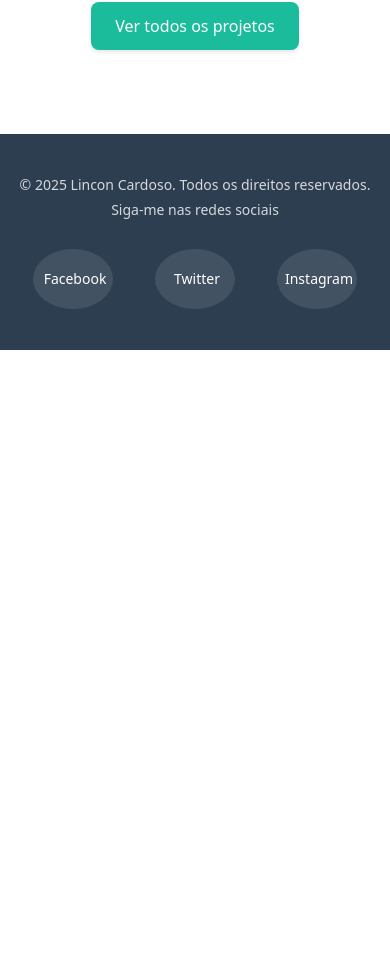
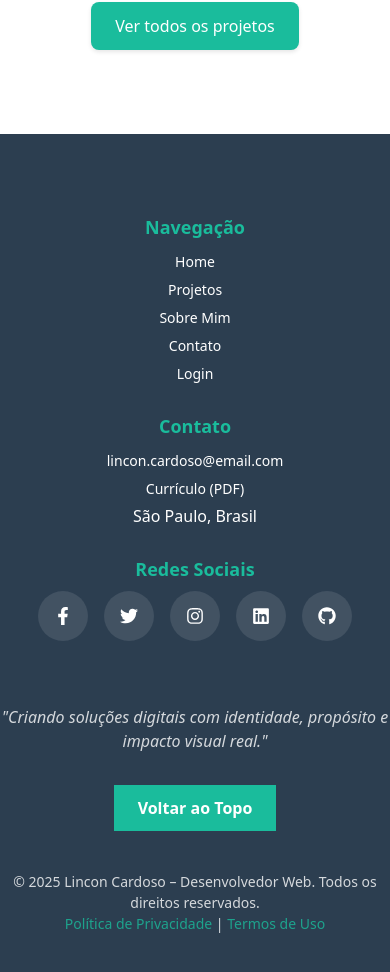
Before and after one commit to lincon-cardoso/meu-portifolio, a Next.js app: page / in a window 390 px wide. Shown: the part 2418-3390 px from the top of the page. Before the commit the page ends 2768 px from the top, so only its background shows below. Built offline with nearby package versions, Linux system fonts and the light colour scheme.

Commit message:
refatora o rodapé para incluir navegação, informações de contato e redes sociais, melhora a responsividade e adiciona estilo ao layout

```diff
--- a/src/components/layout/Rodape.tsx
+++ b/src/components/layout/Rodape.tsx
@@ -1,24 +1,68 @@
 "use client";
+import Link from "next/link";
+import { FaFacebookF, FaTwitter, FaInstagram, FaLinkedin, FaGithub } from "react-icons/fa";
 
 export default function Rodape() {
   return (
-    <footer className="fade-in">
+    <footer className="footer fade-in">
       <div className="footer-container">
-        <p className="footer-text">
-          &copy; 2025 Lincon Cardoso. Todos os direitos reservados.
+        {/* Coluna 1: Navegação */}
+        <div className="footer-column">
+          <h3>Navegação</h3>
+          <ul>
+            <li><Link href="/">Home</Link></li>
+            <li><Link href="/meuProjetos">Projetos</Link></li>
+            <li><Link href="/sobre">Sobre Mim</Link></li>
+            <li><Link href="/contato">Contato</Link></li>
+            <li><Link href="/login">Login</Link></li>
+          </ul>
+        </div>
+
+        {/* Coluna 2: Contato */}
+        <div className="footer-column">
+          <h3>Contato</h3>
+          <ul>
+            <li><a href="mailto:lincon.cardoso@email.com">lincon.cardoso@email.com</a></li>
+            <li><a href="/curriculo.pdf" target="_blank">Currículo (PDF)</a></li>
+            <li>São Paulo, Brasil</li>
+          </ul>
+        </div>
+
+        {/* Coluna 3: Redes Sociais */}
+        <div className="footer-column">
+          <h3>Redes Sociais</h3>
+          <div className="footer-social">
+            <a href="https://facebook.com" target="_blank" aria-label="Facebook"><FaFacebookF /></a>
+            <a href="https://twitter.com" target="_blank" aria-label="Twitter"><FaTwitter /></a>
+            <a href="https://instagram.com" target="_blank" aria-label="Instagram"><FaInstagram /></a>
+            <a href="https://linkedin.com" target="_blank" aria-label="LinkedIn"><FaLinkedin /></a>
+            <a href="https://github.com" target="_blank" aria-label="GitHub"><FaGithub /></a>
+          </div>
+        </div>
+      </div>
+
+      {/* Frase de Assinatura */}
+      <div className="footer-signature">
+        <p>&quot;Criando soluções digitais com identidade, propósito e impacto visual real.&quot;</p>
+      </div>
+
+      {/* Botão Voltar ao Topo */}
+      <div className="footer-back-to-top">
+        <button
+          className="btn-back-to-top"
+          onClick={() => window.scrollTo({ top: 0, behavior: "smooth" })}
+        >
+          Voltar ao Topo
+        </button>
+      </div>
+
+      {/* Copyright */}
+      <div className="footer-copyright">
+        <p>
+          © 2025 Lincon Cardoso – Desenvolvedor Web. Todos os direitos reservados.
+          <br />
+          <a href="/politica-de-privacidade">Política de Privacidade</a> | <a href="/termos-de-uso">Termos de Uso</a>
         </p>
-        <p className="redes-sociais">Siga-me nas redes sociais</p>
-        <div className="social-icons">
-          <a href="#" className="social-icon" aria-label="Facebook">
-            <i className="fab fa-facebook-f"></i> Facebook
-          </a>
-          <a href="#" className="social-icon" aria-label="Twitter">
-            <i className="fab fa-twitter"></i> Twitter
-          </a>
-          <a href="#" className="social-icon" aria-label="Instagram">
-            <i className="fab fa-instagram"></i> Instagram
-          </a>
-        </div>
       </div>
     </footer>
   );
--- a/src/style/components/rodape.scss
+++ b/src/style/components/rodape.scss
@@ -1,58 +1,144 @@
 /* =======================================================================
-   10. Rodapé (Footer)
+   Rodapé (Footer)
 ======================================================================== */
-footer {
-  background-color: var(--color-footer);
-  color: white;
-  padding: var(--spacing-10) 0 var(--spacing-4);
+.footer {
+  background-color: var(--color-dark);
+  color: #fff;
+  padding: var(--spacing-20) 0;
   text-align: center;
-  margin-top: auto;
-}
 
   .footer-container {
     display: flex;
-  flex-direction: column;
-  align-items: center;
-  gap: var(--spacing-4);
+    flex-wrap: wrap;
+    justify-content: space-between;
+    gap: var(--spacing-10);
     max-width: var(--max-width);
     margin: 0 auto;
     padding: 0 var(--content-padding-x);
+
+    .footer-column {
+      flex: 1;
+      min-width: 200px;
+      text-align: left;
+
+      h3 {
+        font-size: var(--font-size-lg);
+        margin-bottom: var(--spacing-4);
+        color: var(--color-accent);
       }
 
-.footer-text,
-.redes-sociais {
-  margin: 0;
-  opacity: 0.8;
-  font-size: var(--font-size-sm);
+      ul {
+        list-style: none;
+        padding: 0;
+
+        li {
+          margin-bottom: var(--spacing-2);
+
+          a {
+            color: #fff;
+            font-size: var(--font-size-md);
+            transition: color 0.3s ease;
+
+            &:hover {
+              color: var(--color-accent);
+            }
+          }
+        }
+      }
     }
 
-.social-icons {
+    .footer-social {
       display: flex;
-  gap: var(--spacing-9);
-  margin-top: var(--spacing-3);
-  justify-content: center;
-  padding: var(--spacing-2) 0;
-}
+      flex-wrap: wrap; // Permite que os ícones quebrem para a próxima linha, se necessário
+      gap: var(--spacing-4); // Espaçamento entre os ícones
+      justify-content: center; // Centraliza os ícones
+      padding-bottom: var(--spacing-2); // Espaçamento inferior
 
-.social-icon {
+      a {
+        flex: 0 0 auto; // Garante que os ícones mantenham seu tamanho
+        width: 50px; // Tamanho dos ícones ajustado para telas menores
+        height: 50px;
+        font-size: var(--font-size-lg); // Ajusta o tamanho da fonte dos ícones
+        background-color: rgba(
+          255,
+          255,
+          255,
+          0.1
+        ); // Fundo sutil para os ícones
+        color: #fff; // Cor do ícone
+        border-radius: 50%; // Ícones redondos
         display: flex;
         align-items: center;
         justify-content: center;
-  width: 130px;
-  height: 50px;
-  background-color: rgba(255, 255, 255, 0.1);
-  color: white;
-  border-radius: 50%;
-  transition: var(--transition-default);
-  font-size: var(--font-size-lg);
-  margin: 5px;
-  text-align: center;
+        transition: background-color 0.3s ease, transform 0.3s ease;
+        &:hover {
+          background-color: var(--color-accent); // Cor de destaque no hover
+          transform: scale(1.1); // Leve aumento no hover
+        }
+      }
+    }
   }
 
+  .footer-signature {
+    margin-top: var(--spacing-10);
+    font-size: var(--font-size-md);
+    font-style: italic;
+    opacity: 0.8;
+  }
 
-.social-icon:hover,
-.social-icon:focus {
-  background-color: var(--color-accent);
-  transform: translateY(-3px);
-  box-shadow: var(--box-shadow-medium);
+  .footer-back-to-top {
+    margin-top: var(--spacing-8);
+
+    a {
+      color: var(--color-accent);
+      font-size: var(--font-size-md);
+      text-decoration: none;
+      transition: color 0.3s ease;
+
+      &:hover {
+        color: #fff;
       }
+    }
+  }
+
+  .footer-copyright {
+    margin-top: var(--spacing-10);
+    font-size: var(--font-size-sm);
+    opacity: 0.8;
+
+    a {
+      color: var(--color-accent);
+      text-decoration: none;
+      transition: color 0.3s ease;
+
+      &:hover {
+        color: #fff;
+      }
+    }
+  }
+  .footer-back-to-top {
+    margin-top: var(--spacing-8);
+    text-align: center;
+
+    .btn-back-to-top {
+      background-color: var(--color-accent); // Cor de destaque
+      color: var(--color-bg); // Texto branco para contraste
+      border: none;
+      padding: var(--spacing-3) var(--spacing-6); // Tamanho do botão
+      font-size: var(--font-size-md);
+      font-weight: bold;
+      border-radius: var(--border-radius-md); // Bordas arredondadas
+      cursor: pointer;
+      transition: background-color 0.3s ease, transform 0.3s ease;
+
+      &:hover {
+        background-color: #444; // Cinza suave que combina com o fundo escuro
+        transform: scale(1.05); // Leve aumento no hover
+      }
+
+      &:active {
+        transform: scale(0.95); // Efeito de clique
+      }
+    }
+  }
+}
--- a/src/style/utilities/media-queries.scss
+++ b/src/style/utilities/media-queries.scss
@@ -244,12 +244,16 @@
    Media Query para telas com largura máxima de 480px
 ======================================================================== */
 @media (max-width: 480px) {
+
   :root {
     /* Ajuste de tamanhos de fonte para telas muito pequenas */
     --font-size-3xl: 1.5rem;
     --font-size-2xl: 1.25rem;
     --font-size-xl: 1.125rem;
   }
+
+
+
 
   .MeuPortifolio {
     padding: var(--spacing-10) var(--spacing-2);
@@ -364,4 +368,45 @@
       }
     }
   }
+
+  .footer{
+    .footer-container{
+      flex-direction: column;
+      gap: var(--spacing-2);
+      padding: 0 var(--spacing-2);
+
+      .footer-column {
+        width: 100%;
+        text-align: center;
+        margin-bottom: var(--spacing-4);
+
+        h3 {
+          font-size: var(--font-size-lg);
+          margin-bottom: var(--spacing-2);
+          color: var(--color-accent);
+        }
+
+        ul {
+          list-style: none;
+          padding: 0;
+
+          li {
+            margin-bottom: var(--spacing-1);
+
+            a {
+              color: #fff;
+              font-size: var(--font-size-sm);
+              transition: color 0.3s ease;
+
+              &:hover {
+                color: var(--color-accent);
+              }
+            }
+          }
+        }
+      }
+    }
+  }
+
+
 }
```
Lines whose indentation alone changed are shown as unchanged.
